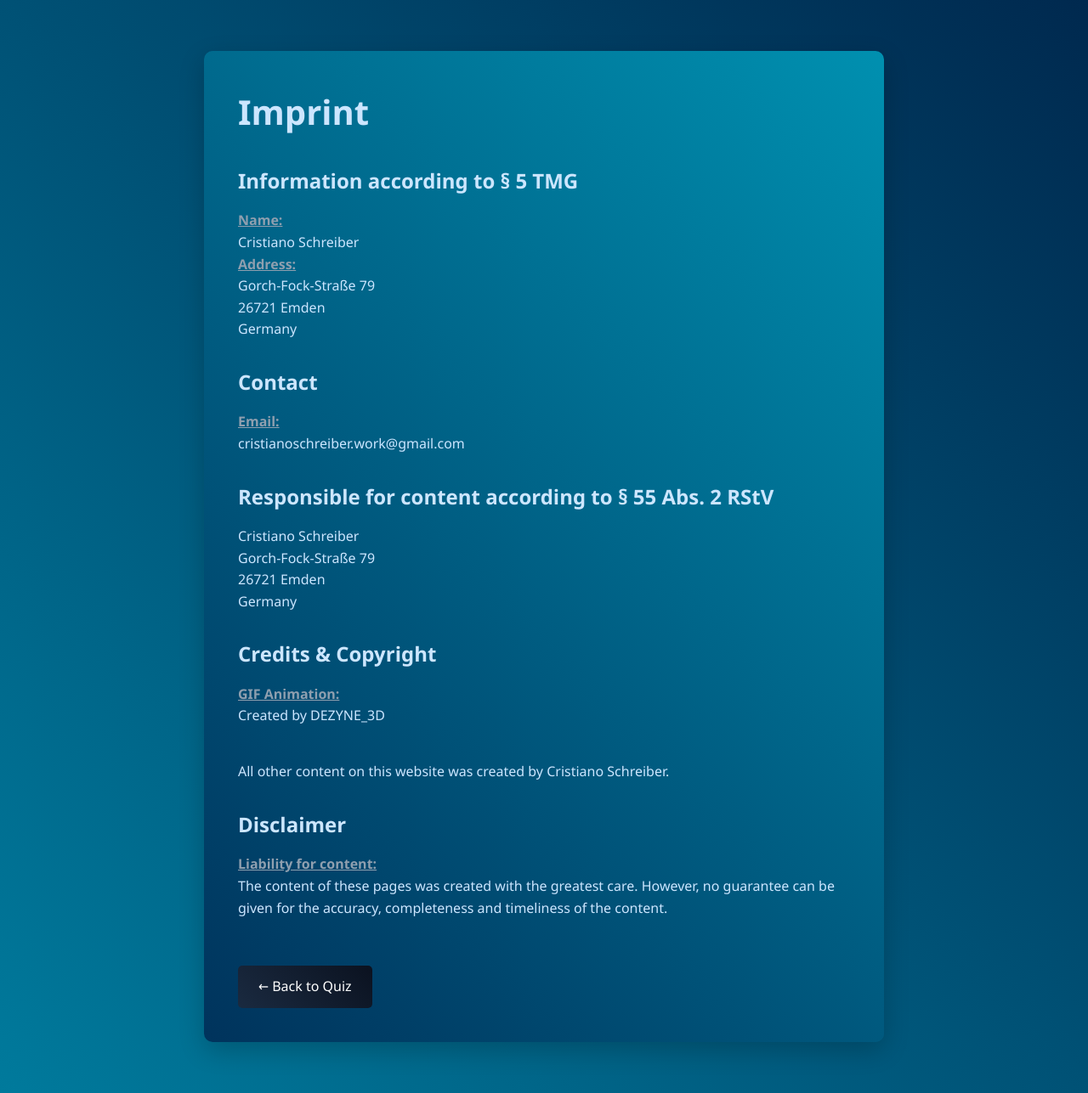
After one commit to HEWHODOES/QUIZ, a Flask app: page /imprint in a window 1280 px wide. The commit adds this page. Shown: the whole page at 85% size. Run offline with Flask 3, Linux system fonts and the light colour scheme.

Commit message:
added an imprint.html, replaced neutral.gif with same gif but smaller filesize

```diff
--- a/routes/quiz.py
+++ b/routes/quiz.py
@@ -177,3 +177,7 @@ def check_answer():
         "streak": current_streak,
         "celebrate": show_celebration
         })
+
+@quiz_bp.route('/imprint')
+def imprint():
+    return render_template('imprint.html')
--- /dev/null
+++ b/templates/imprint.html
@@ -0,0 +1,126 @@
+<!DOCTYPE html>
+<html lang="en">
+<head>
+    <meta charset="UTF-8">
+    <meta name="viewport" content="width=device-width, initial-scale=1.0">
+    <title>Imprint - DevMind</title>
+    <style>
+        * {
+            margin: 0;
+            padding: 0;
+            box-sizing: border-box;
+        }
+
+        body {
+            font-family: 'Segoe UI', Tahoma, Geneva, Verdana, sans-serif;
+            line-height: 1.6;
+            color: #333;
+            background: linear-gradient(45deg, #007a9c, #00294f);
+            min-height: 100vh;
+            padding: 20px;
+        }
+
+        .container {
+            color: #cce6ff;
+            max-width: 800px;
+            margin: 40px auto;
+            background: linear-gradient(45deg, #00335c, #0090b0 );
+            padding: 40px;
+            border-radius: 10px;
+            box-shadow: 0 10px 30px rgba(0,0,0,0.2);
+        }
+
+        h1 {
+            color: #cce6ff;
+            margin-bottom: 30px;
+            font-size: 2.5em;
+        }
+
+        h2 {
+            color: #cce6ff;
+            margin-top: 30px;
+            margin-bottom: 15px;
+            font-size: 1.5em;
+        }
+
+        p {
+            margin-bottom: 15px;
+        }
+
+        .back-link {
+            display: inline-block;
+            margin-top: 30px;
+            padding: 12px 24px;
+            background: linear-gradient(45deg, #1a2a40, #0b1220);
+            color: white;
+            text-decoration: none;
+            border-radius: 5px;
+            transition: transform 0.2s;
+        }
+
+        .back-link:hover {
+            transform: translateY(-2px);
+        }
+
+        .section {
+            margin-bottom: 25px;
+        }
+
+        strong {
+            color: #8f9faf;
+            text-decoration: underline;
+        }
+    </style>
+</head>
+<body>
+    <div class="container">
+        <h1>Imprint</h1>
+
+        <div class="section">
+            <h2>Information according to § 5 TMG</h2>
+            <p>
+                <strong>Name:</strong> <br>Cristiano Schreiber<br>
+                <strong>Address:</strong> <br>Gorch-Fock-Straße 79<br>
+                26721 Emden<br>
+                Germany
+            </p>
+        </div>
+
+        <div class="section">
+            <h2>Contact</h2>
+            <p>
+                <strong>Email:</strong> <br>cristianoschreiber.work@gmail.com
+            </p>
+        </div>
+
+        <div class="section">
+            <h2>Responsible for content according to § 55 Abs. 2 RStV</h2>
+            <p>
+                Cristiano Schreiber<br>
+                Gorch-Fock-Straße 79<br>
+                26721 Emden<br>
+                Germany
+            </p>
+        </div>
+
+        <div class="section">
+            <h2>Credits & Copyright</h2>
+            <p>
+                <strong>GIF Animation:</strong> <br>Created by DEZYNE_3D<br>
+            </p>
+            <p>
+                <br>All other content on this website was created by Cristiano Schreiber.
+            </p>
+        </div>
+
+        <div class="section">
+            <h2>Disclaimer</h2>
+            <p>
+                <strong>Liability for content:</strong> <br>The content of these pages was created with the greatest care. However, no guarantee can be given for the accuracy, completeness and timeliness of the content.
+            </p>
+        </div>
+
+        <a href="{{ url_for('quiz.start') }}" class="back-link">← Back to Quiz</a>
+    </div>
+</body>
+</html>
--- a/templates/quiz.html
+++ b/templates/quiz.html
@@ -46,6 +46,7 @@
     <button class="answer-btn" data-answer="c" style="display: none;"></button>
     </div>
     <div class="gif-box"></div>
+    <a href="{{ url_for('quiz.imprint') }}" class="imprint">Imprint</a>
 
     <script src="{{ url_for('static', filename='js/auth.js') }}"></script>
     <script type="module" src="/static/js/main.js"></script>
```
Also changed, not shown: static/style.css (+74 -1 lines).
